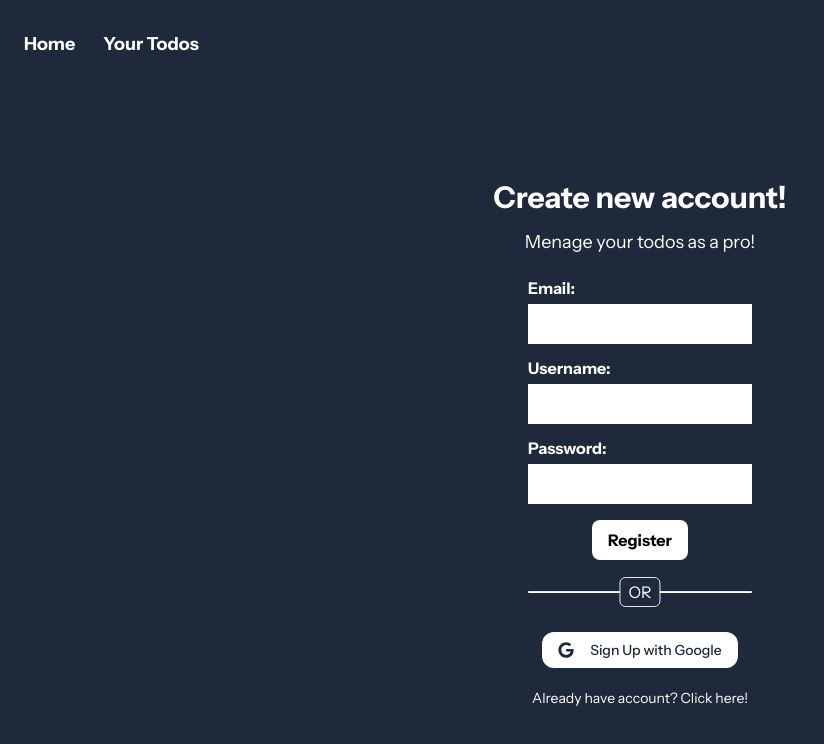
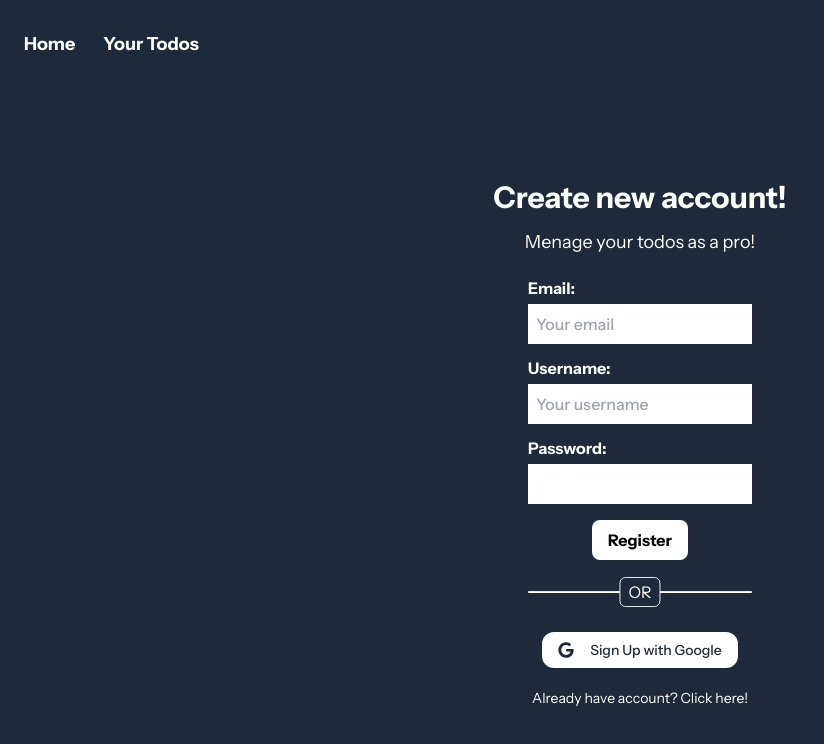
Before and after one commit to DominikKoniarz/nextjs-todo-list, a Next.js app: page /register in a window 1280 px wide. Shown: the top 744 px of the page, without its empty margins (0-824 px from the left). Built offline with nearby package versions, Linux system fonts and the light colour scheme; no server answers.

Commit message:
Added placeholders to inputs on login and register page

```diff
--- a/src/app/login/_components/EmailInput.tsx
+++ b/src/app/login/_components/EmailInput.tsx
@@ -18,6 +18,7 @@ export default function EmailInput({ email, setEmail }: Props) {
                 className="p-2 font-medium text-black transition-colors"
                 id="email-input"
                 name="email-input"
+                placeholder="Your email"
                 value={email}
                 onChange={(e) => setEmail(e.target.value)}
             />
--- a/src/app/register/_components/EmailInput.tsx
+++ b/src/app/register/_components/EmailInput.tsx
@@ -17,6 +17,7 @@ export default function EmailInput() {
                 required
                 className="p-2 font-medium text-black transition-colors"
                 id="email-input"
+                placeholder="Your email"
                 {...register("email", {
                     required: "Email is required!",
                     validate: (email) =>
--- a/src/app/register/_components/UsernameInput.tsx
+++ b/src/app/register/_components/UsernameInput.tsx
@@ -14,6 +14,7 @@ export default function UsernameInput() {
                 required
                 className="p-2 font-medium text-black transition-colors"
                 id="username-input"
+                placeholder="Your username"
                 {...register("username", {
                     required: "Username is required!",
                     minLength: {
```
